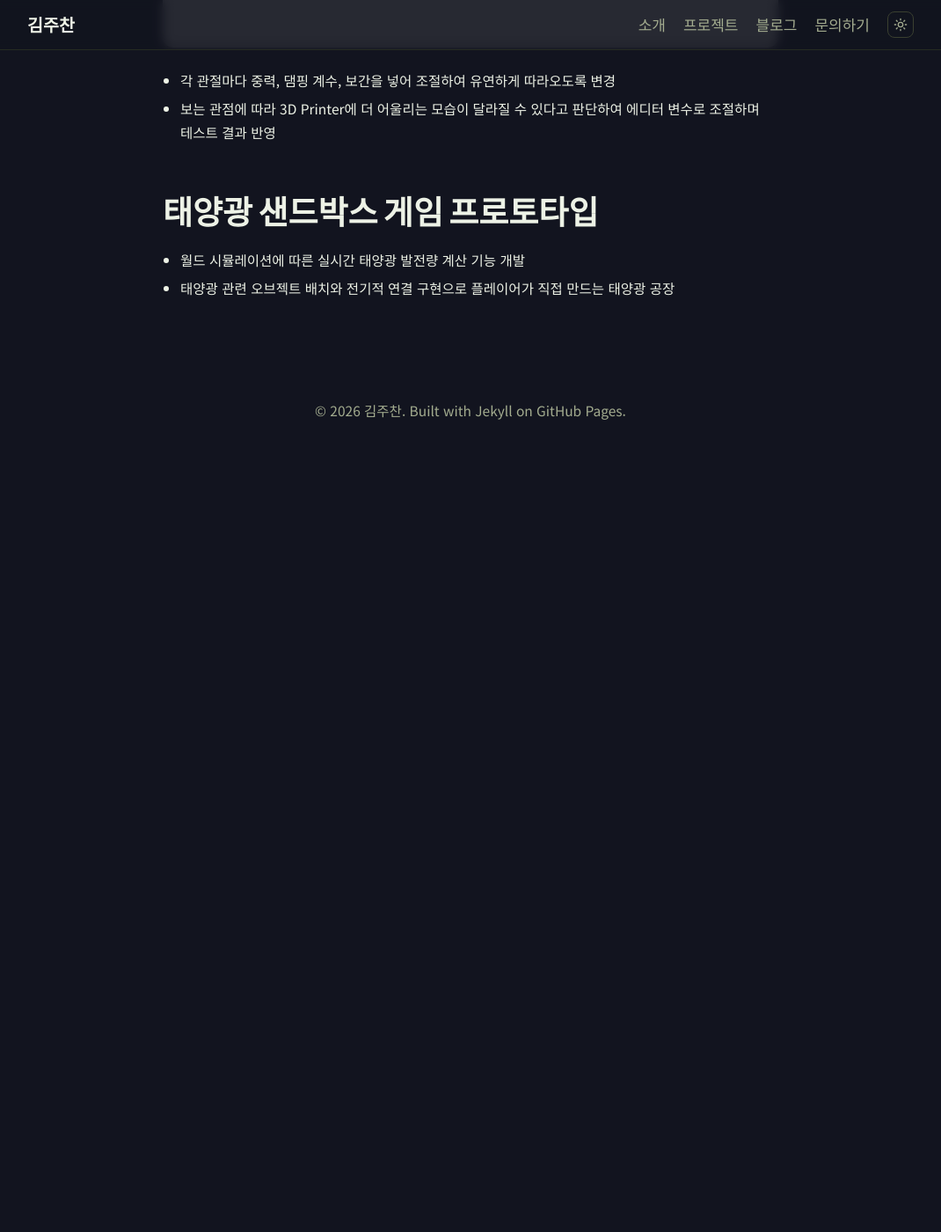
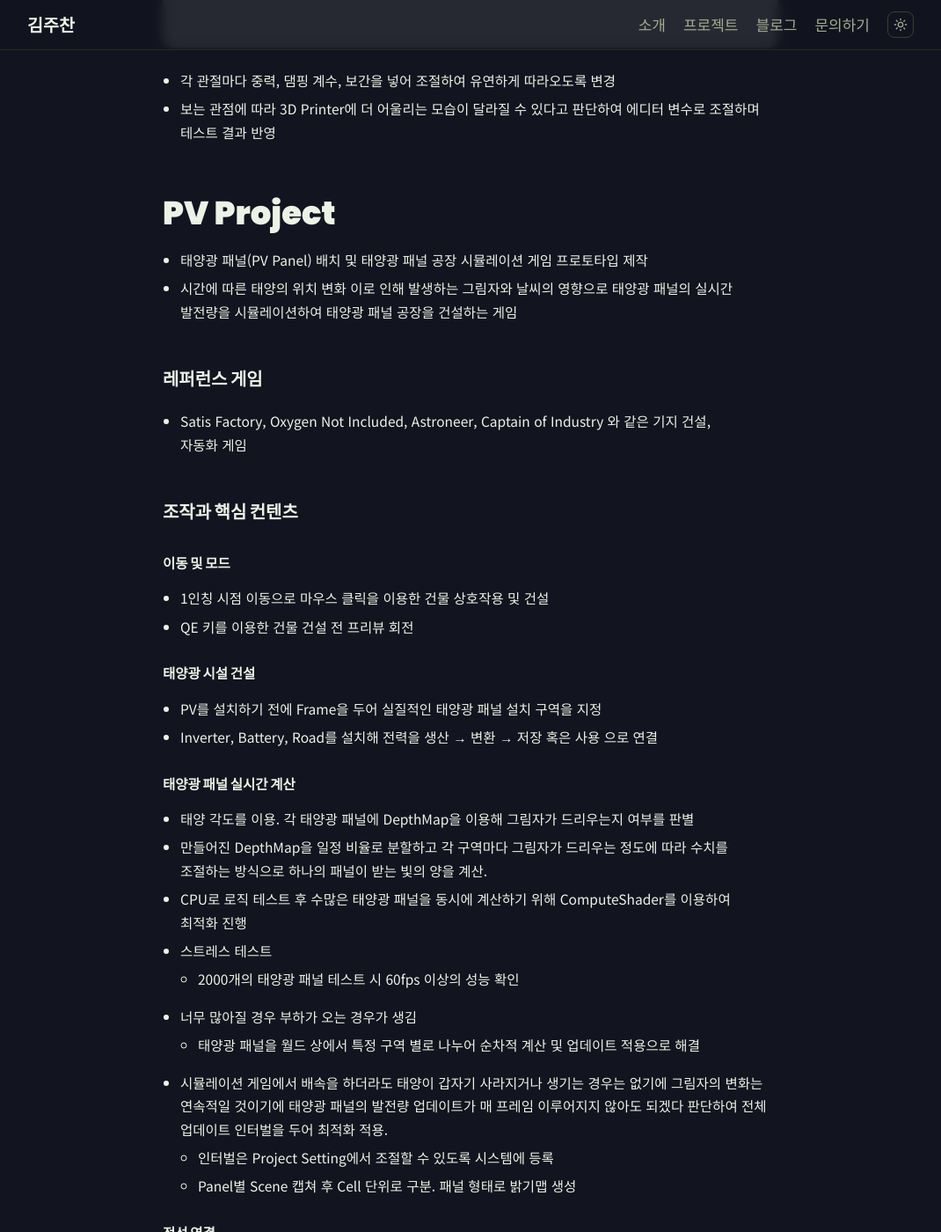
Before and after one commit to skamo3/skamo3.github.io, a Jekyll site: the page built from _projects/5minlab.md, in a window 1280 px wide and 1400 px high, scrolled down 8231 px. Shown: the whole window at 88% size, without its empty margins (105-1175 px from the left). Built offline with Jekyll 4.4.1, drawn with Linux system fonts in a browser that asks for light colours; before the commit the page ends 8774 px from its top, so only the background shows below that; some of the changed text lies outside the part shown; grey boxes are pictures that could not be loaded.

Commit message:
PV Project 섹션 전체 채우기
레퍼런스 게임 -> 조작과 핵심 컨텐츠(이동/태양광 시설 건설/태양광 패널
실시간 계산/전선 연결/날씨 시스템) -> 시연 영상 순으로 Notion 원문 반영.
태양광 패널 실시간 계산에는 DepthMap 기반 그림자 판별, ComputeShader
최적화, 구역별 업데이트, 업데이트 인터벌 조정 등 시행착오 내용 포함.
시연 영상 2개 유튜브 임베드.

```diff
--- a/_projects/5minlab.md
+++ b/_projects/5minlab.md
@@ -23,8 +23,8 @@ toc:
     anchor: "#pmm"
   - label: "3DP (3D Printer Project)"
     anchor: "#3dp-3d-printer-project"
-  - label: "태양광 샌드박스 게임 프로토타입"
-    anchor: "#태양광-샌드박스-게임-프로토타입"
+  - label: "PV Project"
+    anchor: "#pv-project"
 ---
 
 # PMM
@@ -174,7 +174,54 @@ toc:
 - 각 관절마다 중력, 댐핑 계수, 보간을 넣어 조절하여 유연하게 따라오도록 변경
 - 보는 관점에 따라 3D Printer에 더 어울리는 모습이 달라질 수 있다고 판단하여 에디터 변수로 조절하며 테스트 결과 반영
 
-# 태양광 샌드박스 게임 프로토타입
+# PV Project
 
-- 월드 시뮬레이션에 따른 실시간 태양광 발전량 계산 기능 개발
-- 태양광 관련 오브젝트 배치와 전기적 연결 구현으로 플레이어가 직접 만드는 태양광 공장
+- 태양광 패널(PV Panel) 배치 및 태양광 패널 공장 시뮬레이션 게임 프로토타입 제작
+- 시간에 따른 태양의 위치 변화 이로 인해 발생하는 그림자와 날씨의 영향으로 태양광 패널의 실시간 발전량을 시뮬레이션하여 태양광 패널 공장을 건설하는 게임
+
+## 레퍼런스 게임
+
+- Satis Factory, Oxygen Not Included, Astroneer, Captain of Industry 와 같은 기지 건설, 자동화 게임
+
+## 조작과 핵심 컨텐츠
+
+### 이동 및 모드
+
+- 1인칭 시점 이동으로 마우스 클릭을 이용한 건물 상호작용 및 건설
+- QE 키를 이용한 건물 건설 전 프리뷰 회전
+
+### 태양광 시설 건설
+
+- PV를 설치하기 전에 Frame을 두어 실질적인 태양광 패널 설치 구역을 지정
+- Inverter, Battery, Road를 설치해 전력을 생산 → 변환 → 저장 혹은 사용 으로 연결
+
+### 태양광 패널 실시간 계산
+
+- 태양 각도를 이용. 각 태양광 패널에 DepthMap을 이용해 그림자가 드리우는지 여부를 판별
+- 만들어진 DepthMap을 일정 비율로 분할하고 각 구역마다 그림자가 드리우는 정도에 따라 수치를 조절하는 방식으로 하나의 패널이 받는 빛의 양을 계산.
+- CPU로 로직 테스트 후 수많은 태양광 패널을 동시에 계산하기 위해 ComputeShader를 이용하여 최적화 진행
+- 스트레스 테스트
+  - 2000개의 태양광 패널 테스트 시 60fps 이상의 성능 확인
+- 너무 많아질 경우 부하가 오는 경우가 생김
+  - 태양광 패널을 월드 상에서 특정 구역 별로 나누어 순차적 계산 및 업데이트 적용으로 해결
+- 시뮬레이션 게임에서 배속을 하더라도 태양이 갑자기 사라지거나 생기는 경우는 없기에 그림자의 변화는 연속적일 것이기에 태양광 패널의 발전량 업데이트가 매 프레임 이루어지지 않아도 되겠다 판단하여 전체 업데이트 인터벌을 두어 최적화 적용.
+  - 인터벌은 Project Setting에서 조절할 수 있도록 시스템에 등록
+  - Panel별 Scene 캡쳐 후 Cell 단위로 구분. 패널 형태로 밝기맵 생성
+
+### 전선 연결
+
+- 포인트를 두어 각 오브젝트끼리 연결할 수 있도록 구성
+- 전선은 각각 +, - 역할을 하기에 정확하게 이어주지 않으면 전력 흐름이 마비됨
+- 플레이어가 직접 뛰어다니면서 태양광 전력 생산 공장을 직접 만들고 전력의 흐름도 제어하는 형태를 구현
+
+### 날씨 시스템
+
+- Ultra Dynamic Sky를 이용해 실제 지구와 맞는 위도/경도, 시간에 따른 태양의 움직임 추가.
+- 시간의 흐름에 따라 태양이 움직이고 그에 따른 그림자로 태양광 패널의 발전량에 실시간으로 영향을 주는 시스템 구현
+- 태양 뿐 아니라 날씨의 변화에 따라서도 영향을 주도록 구현
+
+### 시연 영상
+
+<div class="video-embed"><iframe src="https://www.youtube.com/embed/HnHzzLkWWqc" title="PV Project 시연 영상 1" allowfullscreen></iframe></div>
+
+<div class="video-embed"><iframe src="https://www.youtube.com/embed/da2NPdw2j9U" title="PV Project 시연 영상 2" allowfullscreen></iframe></div>
```
